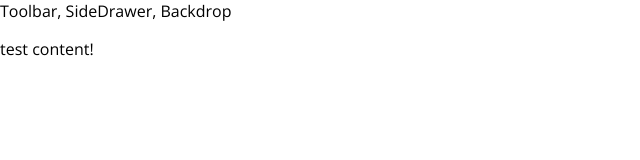
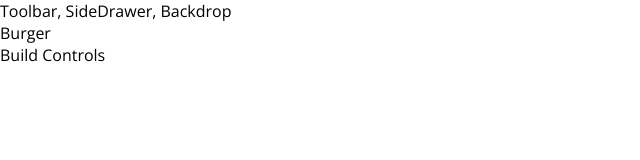
Before and after one commit to dustyfingers/burger-builder, a React app: page / in a window 1280 px wide. Shown: the top 160 px of the page, without its empty margins (0-640 px from the left). Built offline with nearby package versions, Linux system fonts and the light colour scheme.

Commit message:
added burger builder component

```diff
--- a/src/App.js
+++ b/src/App.js
@@ -1,11 +1,12 @@
 import React from 'react';
 import Layout from './components/Layout/Layout';
+import BurgerBuilder from './containers/BurgerBuilder/BurgerBuilder';
 
 function App() {
     return (
         <div>
             <Layout>
-                <p>test content!</p>
+                <BurgerBuilder />
             </Layout>
         </div>
     );
--- /dev/null
+++ b/src/components/Layout/Layout.css
@@ -0,0 +1,3 @@
+.Content {
+    margin-top: 60px;
+}
--- a/src/components/Layout/Layout.js
+++ b/src/components/Layout/Layout.js
@@ -1,5 +1,6 @@
 import React from 'react';
 import Aux from '../../hoc/aux';
+import classes from './Layout.css';
 
 const Layout = (props) => {
     return (
@@ -7,7 +8,7 @@
             <div>
                 Toolbar, SideDrawer, Backdrop
             </div>
-            <main>
+            <main className={classes.Content}>
                 {props.children}
             </main>
         </Aux>
--- /dev/null
+++ b/src/containers/BurgerBuilder/BurgerBuilder.js
@@ -0,0 +1,19 @@
+import React, { Component } from 'react';
+import Aux from '../../hoc/aux';
+
+class BurgerBuilder extends Component {
+    constructor(props) {
+        super(props);
+        this.state = {};
+    }
+    render() {
+        return (
+            <Aux>
+                <div>Burger</div>
+                <div>Build Controls</div>
+            </Aux>
+        );
+    }
+}
+
+export default BurgerBuilder;
```
